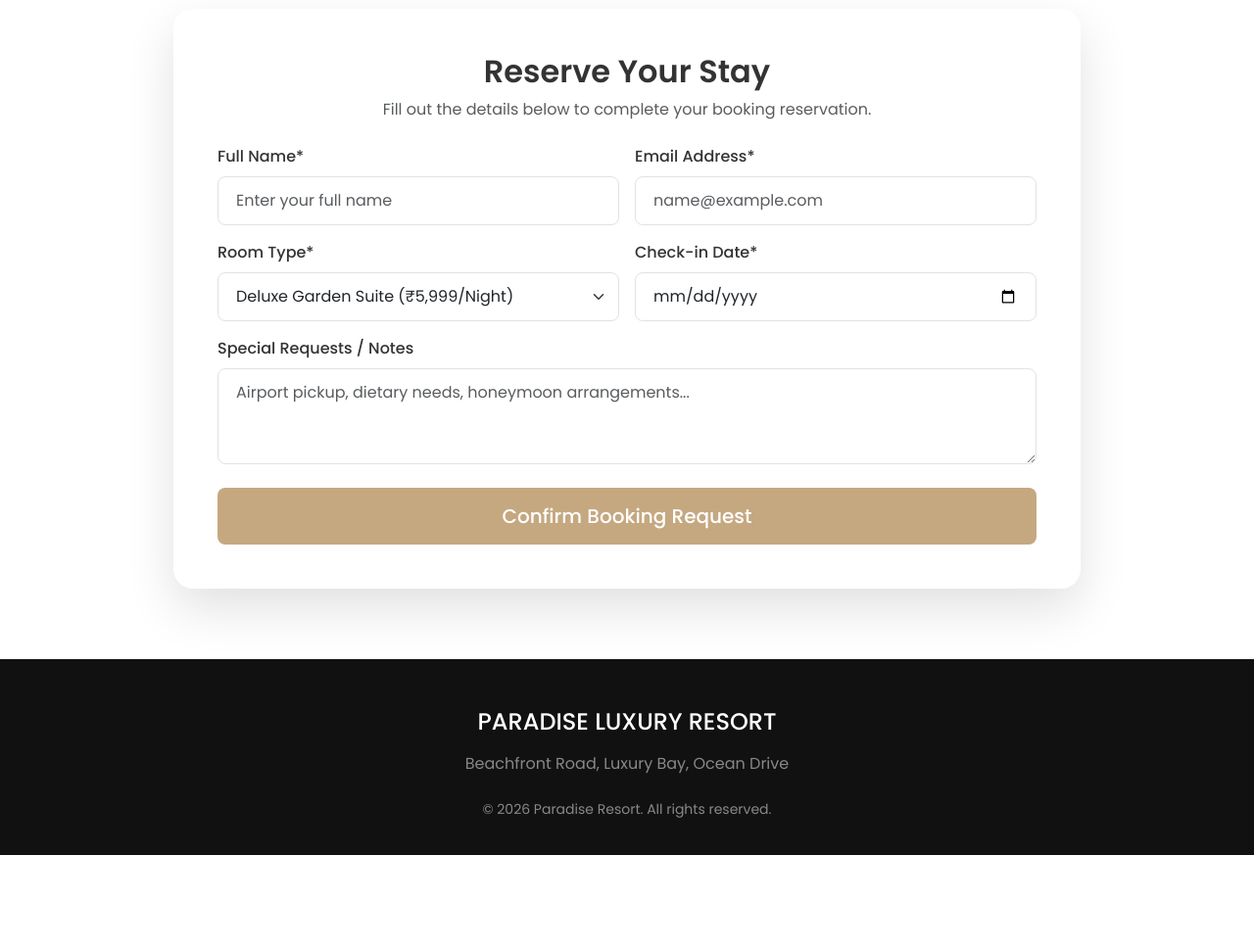
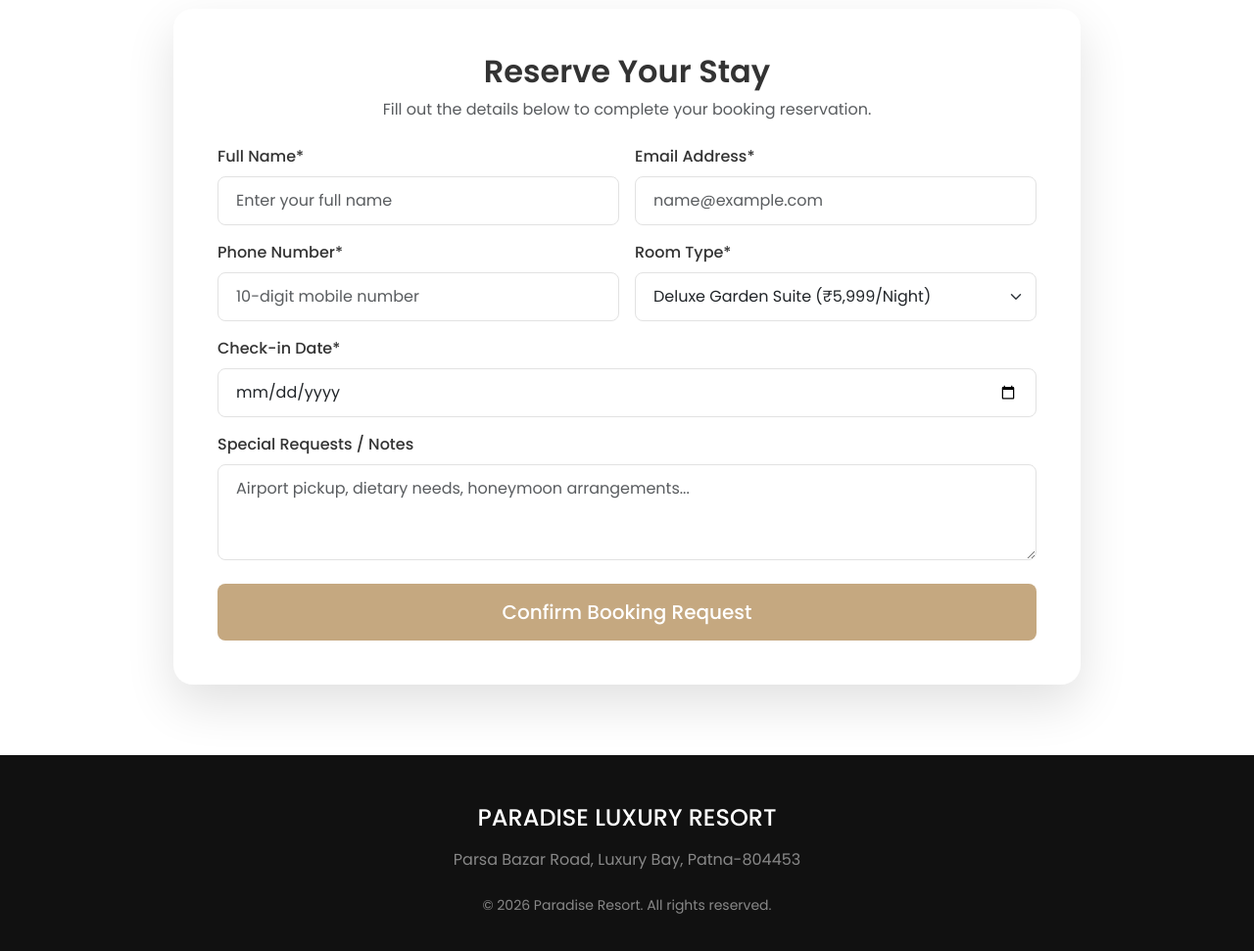
Before and after one commit to kumarayush804453-creator/resort-project, a Flask app: page / in a window 1280 px wide. Shown: the part 2085-3056 px from the top of the page at 98% size. Before the commit the page ends 2958 px from the top, so only its background shows below. Run offline with Flask 3, Linux system fonts and the light colour scheme; some libraries are stand-ins or nearby versions; some web fonts are replaced.

Commit message:
Update index.html

```diff
--- a/templates/index.html
+++ b/templates/index.html
@@ -12,8 +12,17 @@
     <!-- Google Fonts -->
     <link href="https://fonts.googleapis.com/css2?family=Playfair+Display:ital,wght@0,600;0,800;1,400&family=Poppins:wght@300;400;500;600&display=swap" rel="stylesheet">
 
+    <!-- Country Flag Phone Input CSS -->
+    <link rel="stylesheet" href="https://cdnjs.cloudflare.com/ajax/libs/intl-tel-input/17.0.19/css/intlTelInput.css" />
+
     <!-- Custom CSS File -->
     <link rel="stylesheet" href="{{ url_for('static', filename='css/style.css') }}">
+
+    <style>
+        /* Flag Input Styling Fix for Bootstrap */
+        .iti { width: 100%; }
+        .iti__country-list { color: #333; }
+    </style>
 </head>
 <body>
 
@@ -172,6 +181,13 @@
                                     <label class="form-label fw-medium">Email Address*</label>
                                     <input type="email" name="email" class="form-control" placeholder="name@example.com" required>
                                 </div>
+
+                                <!-- UPDATED COUNTRY FLAG & 10-DIGIT PHONE FIELD -->
+                                <div class="col-md-6">
+                                    <label class="form-label fw-medium">Phone Number*</label><br>
+                                    <input type="tel" id="phone" name="phone" class="form-control w-100" placeholder="10-digit mobile number" pattern="[0-9]{10}" maxlength="10" title="Please enter exactly 10 digits" required>
+                                </div>
+
                                 <div class="col-md-6">
                                     <label class="form-label fw-medium">Room Type*</label>
                                     <select name="room_type" class="form-select" required>
@@ -180,7 +196,7 @@
                                         <option value="Presidential Pool Suite">Presidential Pool Suite (₹15,999/Night)</option>
                                     </select>
                                 </div>
-                                <div class="col-md-6">
+                                <div class="col-md-12">
                                     <label class="form-label fw-medium">Check-in Date*</label>
                                     <input type="date" name="check_in" class="form-control" required>
                                 </div>
@@ -207,7 +223,7 @@
     <footer>
         <div class="container text-center">
             <h4 class="text-white mb-3">PARADISE LUXURY RESORT</h4>
-            <p class="mb-4">Beachfront Road, Luxury Bay, Ocean Drive</p>
+            <p class="mb-4">Parsa Bazar Road, Luxury Bay, Patna-804453</p>
             <p class="small">© 2026 Paradise Resort. All rights reserved.</p>
         </div>
     </footer>
@@ -215,6 +231,18 @@
     <!-- Bootstrap JS -->
     <script src="https://cdn.jsdelivr.net/npm/bootstrap@5.3.0/dist/js/bootstrap.bundle.min.js"></script>
 
+    <!-- Country Flag Phone Input JS -->
+    <script src="https://cdnjs.cloudflare.com/ajax/libs/intl-tel-input/17.0.19/js/intlTelInput.min.js"></script>
+    <script>
+        const phoneInputField = document.querySelector("#phone");
+        window.intlTelInput(phoneInputField, {
+            initialCountry: "in", // Default India (+91)
+            preferredCountries: ["in", "us", "gb", "ae"],
+            separateDialCode: true,
+            utilsScript: "https://cdnjs.cloudflare.com/ajax/libs/intl-tel-input/17.0.19/js/utils.js",
+        });
+    </script>
+
     <!-- Custom JavaScript File -->
     <script src="{{ url_for('static', filename='js/main.js') }}"></script>
 </body>
```
